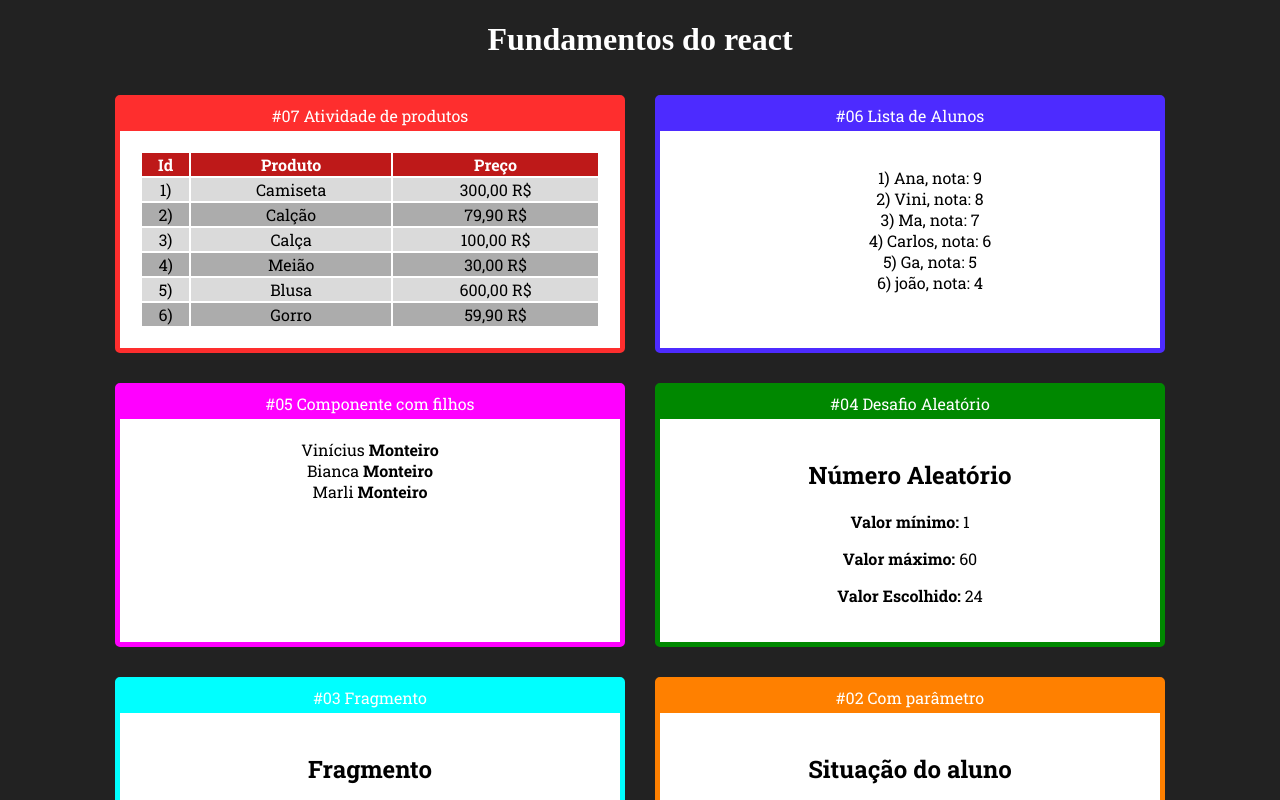
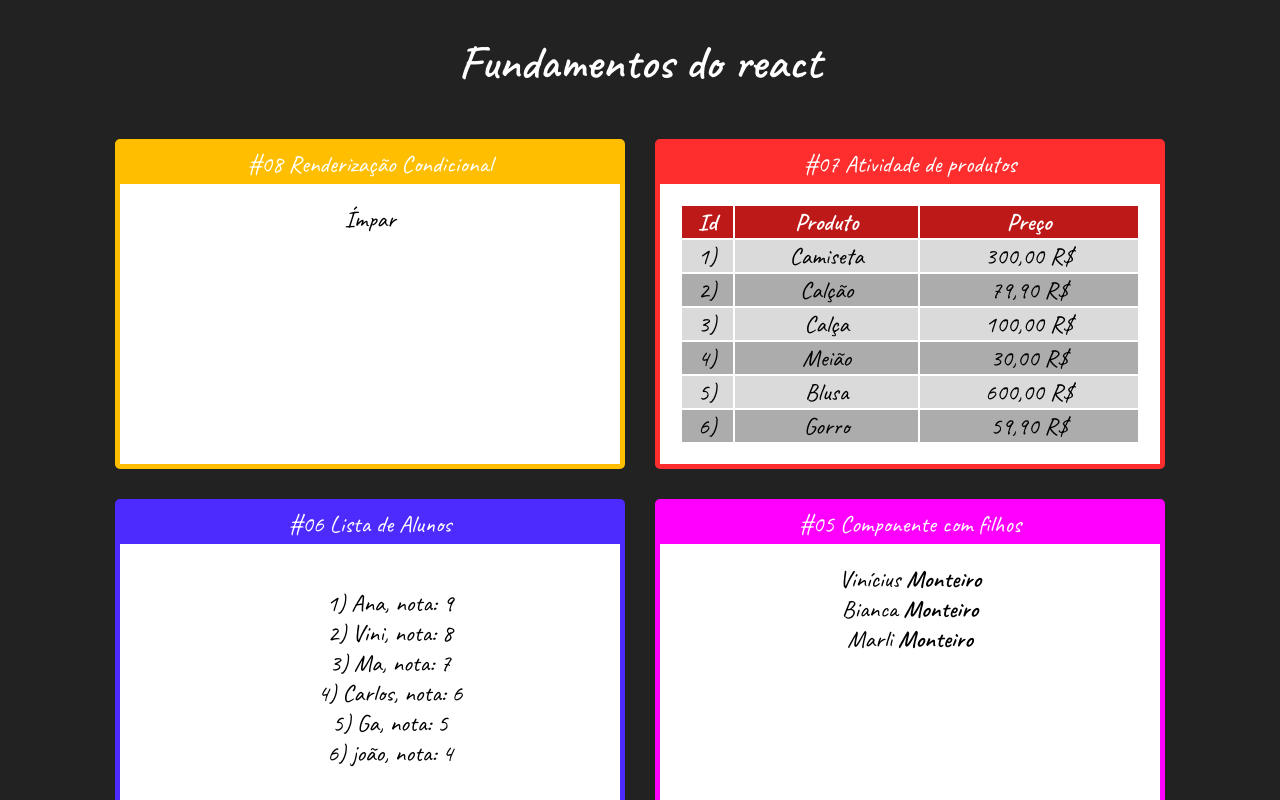
Before and after one commit to viniciusFUU/fundamentos-react, a React (Create React App) app: page / in a window 1280 px wide. Shown: the top 800 px of the page. Built offline with nearby package versions, Linux system fonts and the light colour scheme.

Commit message:
class 08 renderização condicional#01

```diff
--- a/public/index.html
+++ b/public/index.html
@@ -13,7 +13,9 @@
     <link rel="manifest" href="%PUBLIC_URL%/manifest.json" />
     <link rel="preconnect" href="https://fonts.googleapis.com">
     <link rel="preconnect" href="https://fonts.gstatic.com" crossorigin>
-    <link href="https://fonts.googleapis.com/css2?family=Oswald:wght@600&family=Roboto+Slab:wght@100;200;300;400;500;600;700&display=swap" rel="stylesheet">
+    <link rel="preconnect" href="https://fonts.googleapis.com">
+    <link rel="preconnect" href="https://fonts.gstatic.com" crossorigin>
+    <link href="https://fonts.googleapis.com/css2?family=Caveat:wght@400;500;600&display=swap" rel="stylesheet">
 
     <title>React App</title>
   </head>
--- a/src/App.css
+++ b/src/App.css
@@ -3,4 +3,5 @@
     justify-content: center;
     flex-wrap: wrap;
     list-style: none;
+
 }
--- a/src/App.jsx
+++ b/src/App.jsx
@@ -1,21 +1,25 @@
-import React from "react"
-import "./App.css"
+import React from "react";
+import "./App.css";
 
 import Primeiro from "./components/basicos/Primeiro";
 import ComParametro from "./components/basicos/ComParametro";
-import Fragmento from "./components/basicos/Fragmento"
-import Aleatorio from "./components/basicos/Aleatorio"
-import Card from "./components/layout/Card"
-import Familia from "./components/basicos/Familia"
-import FamiliaMembro from "./components/basicos/FamiliaMembro"
-import ListaAlunos from "./components/repeticao/ListaAlunos"
-import ListaProdutos from "./components/repeticao/ListaProdutos"
+import Fragmento from "./components/basicos/Fragmento";
+import Aleatorio from "./components/basicos/Aleatorio";
+import Card from "./components/layout/Card";
+import Familia from "./components/basicos/Familia";
+import FamiliaMembro from "./components/basicos/FamiliaMembro";
+import ListaAlunos from "./components/repeticao/ListaAlunos";
+import ListaProdutos from "./components/repeticao/ListaProdutos";
+import ParOuImpar from "./components/condicional/ParOuImpar";
 
-export default () =>
+export default () => (
   <div id="app">
     <h1>Fundamentos do react</h1>
 
     <div className="Cards">
+      <Card titulo="#08 Renderização Condicional" color="#FFBF00">
+        <ParOuImpar numero={29}></ParOuImpar>
+      </Card>
 
       <Card titulo="#07 Atividade de produtos" color="#FE2E2E">
         <ListaProdutos></ListaProdutos>
@@ -27,8 +31,8 @@ export default () =>
 
       <Card titulo="#05 Componente com filhos" color="#FF00FF">
         <Familia sobrenome="Monteiro">
-                        <FamiliaMembro nome="Vinícius"/>
-                        <FamiliaMembro nome="Bianca"/>
+          <FamiliaMembro nome="Vinícius" />
+          <FamiliaMembro nome="Bianca" />
           <FamiliaMembro nome="Marli" />
         </Familia>
       </Card>
@@ -52,7 +56,6 @@ export default () =>
       <Card titulo=" #01 Primeiro exercício" color="#FFFF00">
         <Primeiro></Primeiro>
       </Card>
-
     </div>
-
   </div>
+);
--- /dev/null
+++ b/src/components/condicional/ParOuImpar.jsx
@@ -0,0 +1,6 @@
+import React from "react";
+
+export default (props) => {
+  const par = props.numero % 2 === 0
+  return <div>{par ? <span>Par</span> : <span>Ímpar</span>}</div>;
+};
--- a/src/components/layout/Card.css
+++ b/src/components/layout/Card.css
@@ -2,7 +2,8 @@
     border-radius: 5px;
     overflow: hidden;
     border: 5px solid;
-    font-family: Roboto slab;
+    font-family: 'Caveat', cursive;
+    font-size: 1.5rem;
     margin: 15px;
 
     display: flex;
--- a/src/index.css
+++ b/src/index.css
@@ -2,4 +2,6 @@ body{
     background-color: #222;
     color: white;
     text-align: center;
+    font-family: 'Caveat', cursive;
+    font-size: 1.5rem;
 }
```
Lines whose indentation alone changed are shown as unchanged.
